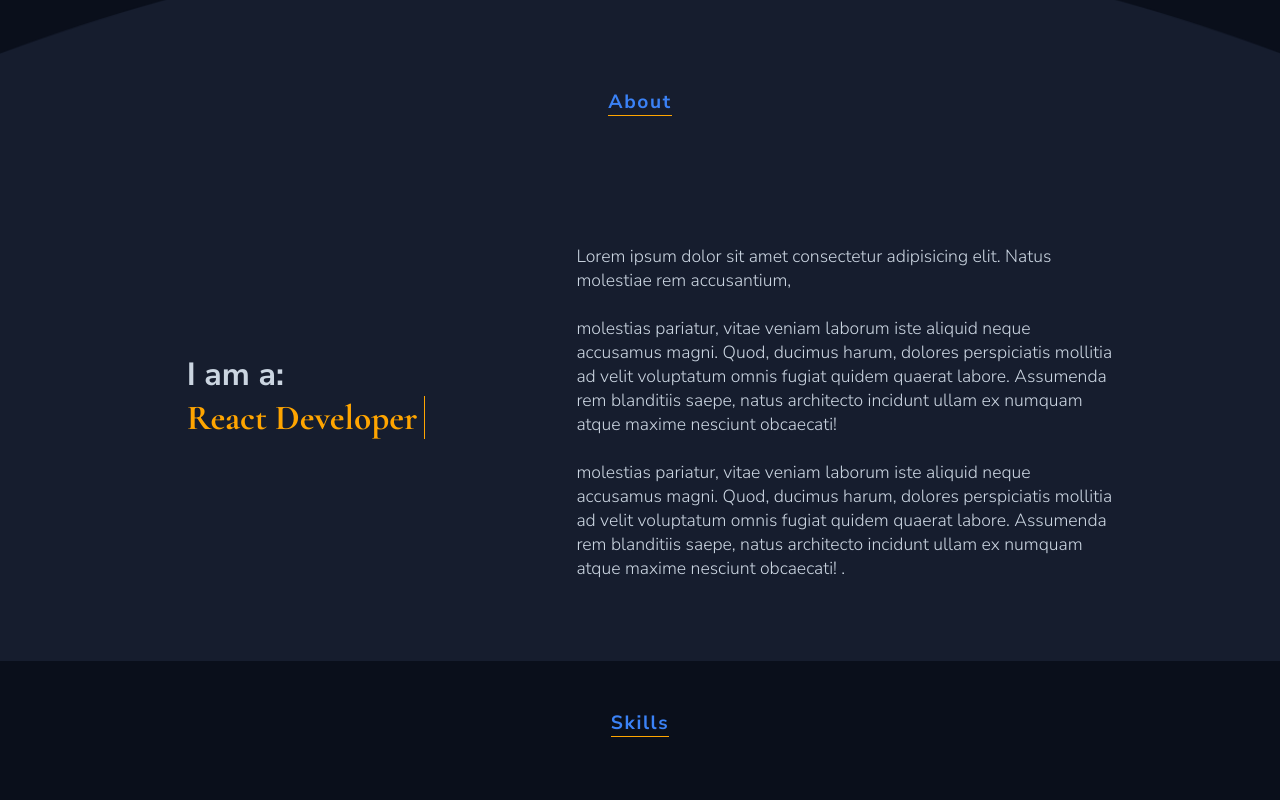
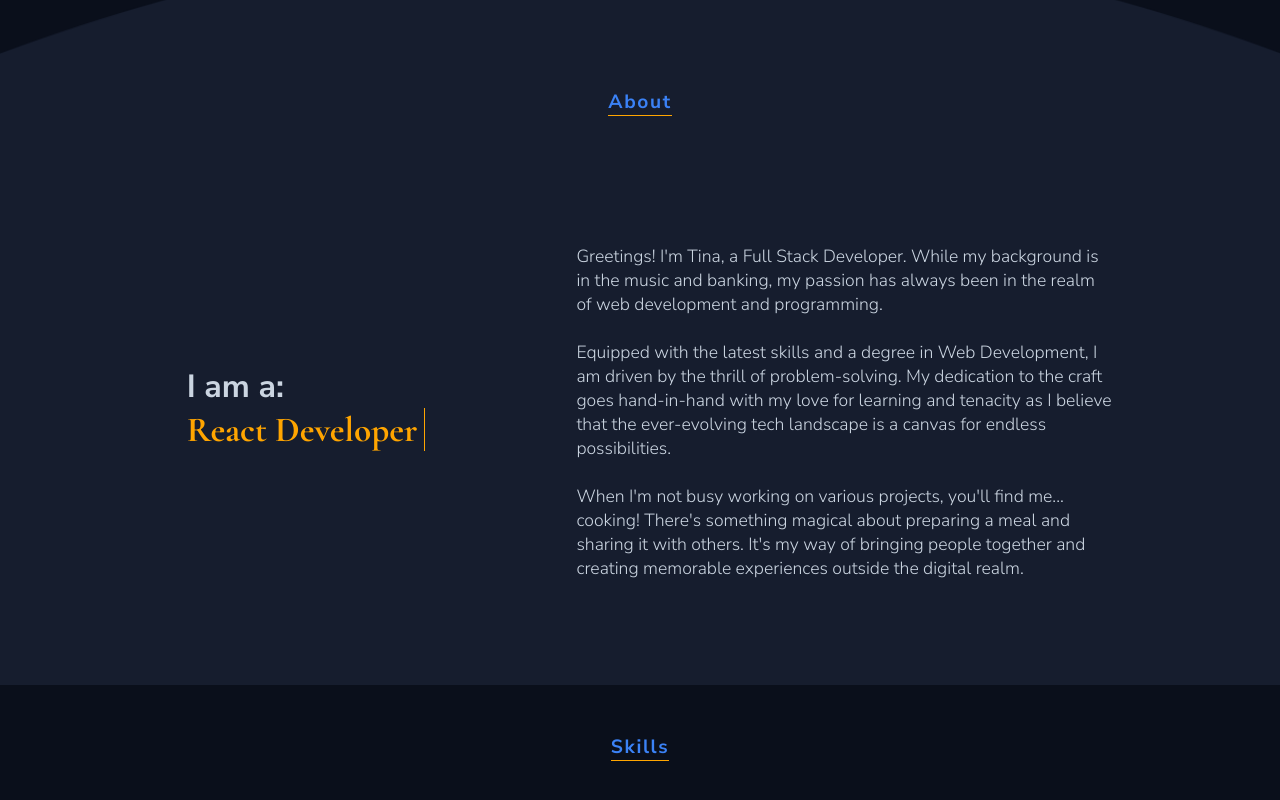
Before and after one commit to tyousofine/portfolio, a React (Create React App) app: page / in a window 1280 px wide. Shown: the part 534-1334 px from the top of the page. Built offline with nearby package versions, Linux system fonts and the light colour scheme.

Commit message:
add blurb

```diff
--- a/src/components/AboutContainer/About/index.js
+++ b/src/components/AboutContainer/About/index.js
@@ -5,14 +5,17 @@ import React from 'react'
 export default function About() {
     return (
         <div className='about'>
-            <p>Lorem ipsum dolor sit amet consectetur adipisicing elit. Natus molestiae rem accusantium,
-
+            <p>Greetings! I'm Tina, a Full Stack Developer. While my background is in the music and banking, my passion has always been in the realm of web development and programming.
+                <br /><br />
+                Equipped with the latest skills and a degree in Web Development, I am driven by the thrill of problem-solving. My dedication to the craft goes hand-in-hand with my love for learning and tenacity as I believe that the ever-evolving tech landscape is a canvas for endless possibilities.
+                <br /><br />
+                When I'm not busy working on various projects, you'll find me... cooking! There's something magical about preparing a meal and sharing it with others. It's my way of bringing people together and creating memorable experiences outside the digital realm.
                 <br /><br />
 
-                molestias pariatur, vitae veniam laborum iste aliquid neque accusamus magni. Quod, ducimus harum, dolores perspiciatis mollitia ad velit voluptatum omnis fugiat quidem quaerat labore. Assumenda rem blanditiis saepe, natus architecto incidunt ullam ex numquam atque maxime nesciunt obcaecati! <br /><br />
 
 
-                molestias pariatur, vitae veniam laborum iste aliquid neque accusamus magni. Quod, ducimus harum, dolores perspiciatis mollitia ad velit voluptatum omnis fugiat quidem quaerat labore. Assumenda rem blanditiis saepe, natus architecto incidunt ullam ex numquam atque maxime nesciunt obcaecati!  .</p>
+
+            </p>
         </div>
     )
 }
```
